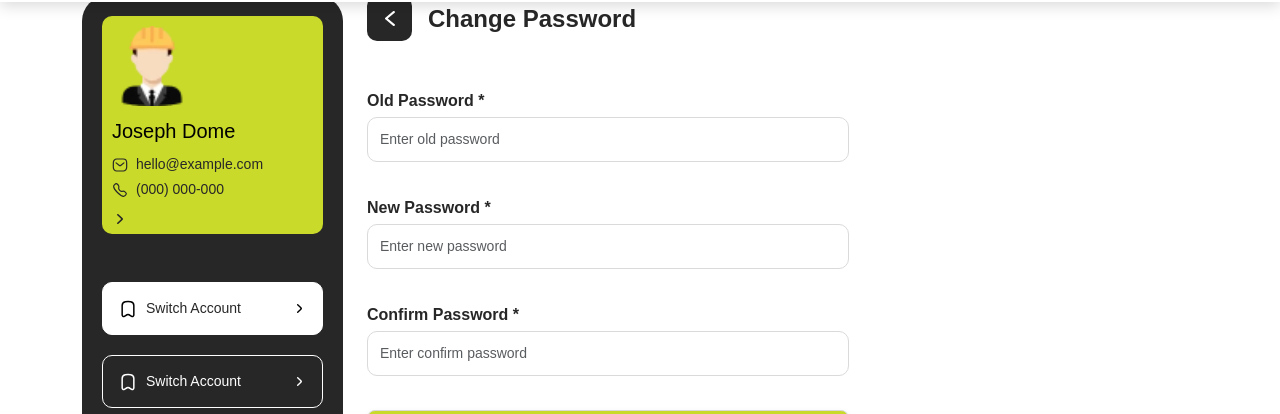
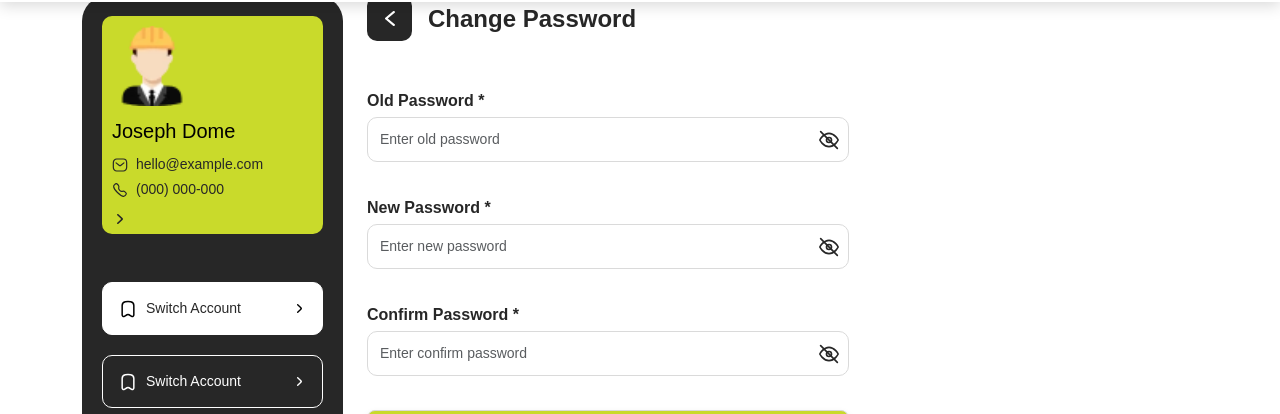
Before and after one commit to wasissshah/ez-subcontractor, a Next.js app: page /affiliate/change-password in a window 1280 px wide. Shown: the part 154-568 px from the top of the page. Built offline with nearby package versions, Linux system fonts and the light colour scheme; a web font is replaced by a local one.

Commit message:
change-password

```diff
--- a/src/app/affiliate/change-password/page.tsx
+++ b/src/app/affiliate/change-password/page.tsx
@@ -7,10 +7,28 @@ import Footer from '../../components/Footer';
 import '../../../styles/profile.css';
 
 export default function ChangePassword() {
-    // Password visibility states
     const [showOld, setShowOld] = useState(false);
     const [showNew, setShowNew] = useState(false);
     const [showConfirm, setShowConfirm] = useState(false);
+
+    const EyeIcon = ({ active }: { active: boolean }) => (
+        <svg
+            xmlns="http://www.w3.org/2000/svg"
+            width="20"
+            height="20"
+            viewBox="0 0 24 24"
+            fill="none"
+            stroke="currentColor"
+            strokeWidth="2"
+            strokeLinecap="round"
+            strokeLinejoin="round"
+            className={`eye-icon ${active ? 'active' : ''}`}
+        >
+            <path d="M1 12s4-8 11-8 11 8 11 8-4 8-11 8-11-8-11-8z"></path>
+            <circle cx="12" cy="12" r="3"></circle>
+            <line className="slash" x1="2" y1="2" x2="22" y2="22"></line>
+        </svg>
+    );
 
     return (
         <>
@@ -141,7 +159,6 @@ export default function ChangePassword() {
                                         </div>
                                     </div>
 
-                                    {/* Input Fields */}
                                     {/* Old Password */}
                                     <div className="input-wrapper d-flex flex-column position-relative mb-4">
                                         <label htmlFor="old_password" className="mb-1 fw-semibold">
@@ -158,7 +175,7 @@ export default function ChangePassword() {
                                             style={{ right: '10px', top: '38px', cursor: 'pointer' }}
                                             onClick={() => setShowOld(!showOld)}
                                         >
-                      <i className={`bi ${showOld ? 'bi-eye' : 'bi-eye-slash'}`}></i>
+                      <EyeIcon active={showOld} />
                     </span>
                                     </div>
 
@@ -178,7 +195,7 @@ export default function ChangePassword() {
                                             style={{ right: '10px', top: '38px', cursor: 'pointer' }}
                                             onClick={() => setShowNew(!showNew)}
                                         >
-                      <i className={`bi ${showNew ? 'bi-eye' : 'bi-eye-slash'}`}></i>
+                      <EyeIcon active={showNew} />
                     </span>
                                     </div>
 
@@ -198,7 +215,7 @@ export default function ChangePassword() {
                                             style={{ right: '10px', top: '38px', cursor: 'pointer' }}
                                             onClick={() => setShowConfirm(!showConfirm)}
                                         >
-                      <i className={`bi ${showConfirm ? 'bi-eye' : 'bi-eye-slash'}`}></i>
+                      <EyeIcon active={showConfirm} />
                     </span>
                                     </div>
 
```
